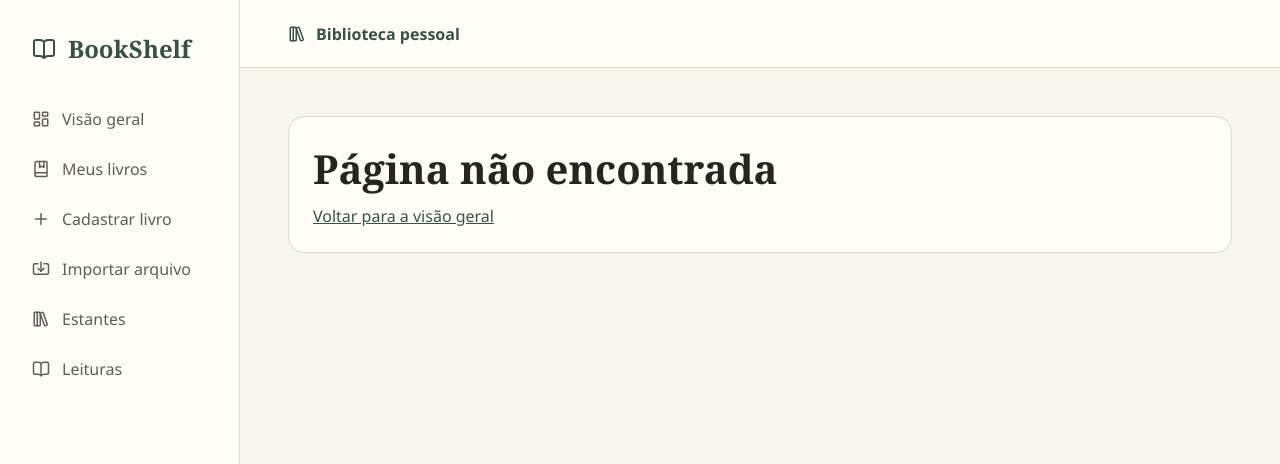
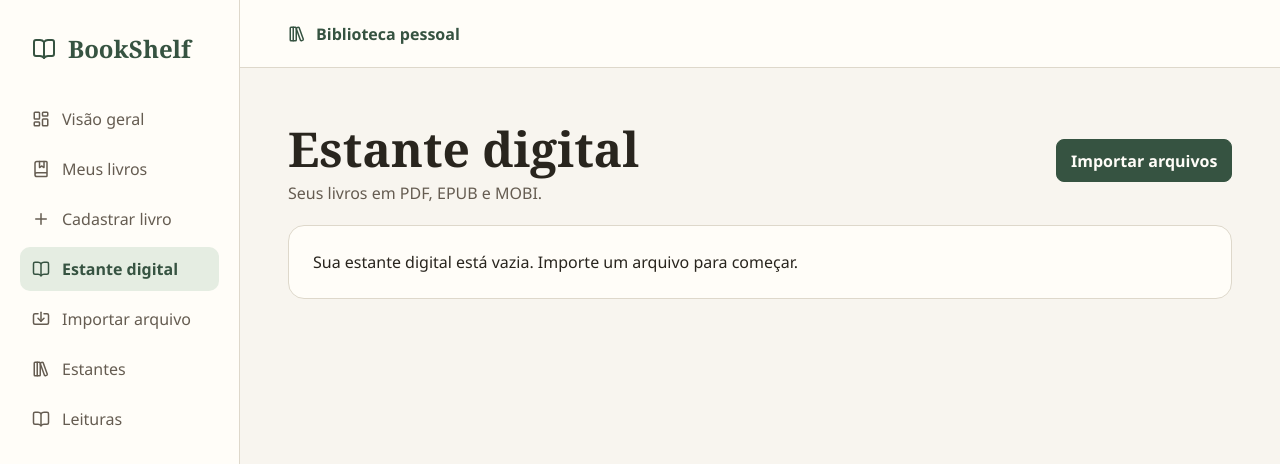
Before and after one commit to Ry4nBR/readverse, a React (Vite) app: page /biblioteca-digital in a window 1280 px wide. Shown: the top 464 px of the page. Built offline with nearby package versions, Linux system fonts and the light colour scheme.

Commit message:
feat: apresenta a estante digital separada da física

```diff
--- a/src/components/DigitalLibrary.module.css
+++ b/src/components/DigitalLibrary.module.css
@@ -16,3 +16,14 @@
 .progress { width: 100%; accent-color: var(--accent); }
 .importErrors { margin: 0; padding-inline-start: 1.25rem; overflow-wrap: anywhere; }
 .draft { display: grid; gap: .625rem; }
+
+.format {
+  display: inline-block;
+  margin-bottom: .5rem;
+  padding: .125rem .5rem;
+  border-radius: .375rem;
+  background: var(--accent-light);
+  color: var(--accent);
+  font-size: .75rem;
+  font-weight: 700;
+}
--- /dev/null
+++ b/src/pages/DigitalShelfPage.jsx
@@ -0,0 +1,64 @@
+import { useEffect, useState } from 'react'
+import { Link, useLocation } from 'react-router-dom'
+import BookCover from '../components/BookCover.jsx'
+import shared from '../components/PhysicalBook.module.css'
+import styles from '../components/DigitalLibrary.module.css'
+import { listDigitalBooks } from '../services/digitalBooks.js'
+import { readingStatuses } from '../utils/bookForm.js'
+
+export default function DigitalShelfPage() {
+  const { state } = useLocation()
+  const [books, setBooks] = useState(null)
+  const [error, setError] = useState('')
+  const [attempt, setAttempt] = useState(0)
+
+  useEffect(() => {
+    let active = true
+    listDigitalBooks().then((result) => {
+      if (active) setBooks(result.sort((a, b) => b.importedAt - a.importedAt))
+    }, (failure) => {
+      if (active) setError(failure.message)
+    })
+    return () => { active = false }
+  }, [attempt])
+
+  return (
+    <section className={shared.page}>
+      <header className={shared.pageHeader}>
+        <div>
+          <h1>Estante digital</h1>
+          <p>Seus livros em PDF, EPUB e MOBI.</p>
+        </div>
+        <Link className={shared.primary} to="/importacao">Importar arquivos</Link>
+      </header>
+      {state?.notice && <p role="status">{state.notice}</p>}
+      {error ? (
+        <div className={shared.panel}>
+          <p className={shared.error} role="alert">{error}</p>
+          <div><button type="button" className={shared.secondary} onClick={() => {
+            setError('')
+            setAttempt((current) => current + 1)
+          }}>Tentar novamente</button></div>
+        </div>
+      ) : !books ? <p role="status">Carregando estante digital…</p> : books.length === 0 ? (
+        <p className={shared.panel}>Sua estante digital está vazia. Importe um arquivo para começar.</p>
+      ) : (
+        <ul className={shared.shelf}>
+          {books.map((book) => (
+            <li key={book.id}>
+              <article className={shared.card}>
+                <BookCover coverBlob={book.coverBlob} />
+                <div className={shared.cardInfo}>
+                  <span className={styles.format}>{book.format.toUpperCase()}</span>
+                  <h2>{book.title}</h2>
+                  <p>{book.author}</p>
+                  <p className={shared.cardMeta}>{readingStatuses[book.status]}{book.genre && ' · ' + book.genre}</p>
+                </div>
+              </article>
+            </li>
+          ))}
+        </ul>
+      )}
+    </section>
+  )
+}
--- a/src/routes/AppRoutes.jsx
+++ b/src/routes/AppRoutes.jsx
@@ -2,6 +2,7 @@ import { Route, Routes } from 'react-router-dom'
 import LibraryLayout from '../layouts/LibraryLayout.jsx'
 import DashboardPage from '../pages/DashboardPage.jsx'
 
+import DigitalShelfPage from '../pages/DigitalShelfPage.jsx'
 import DigitalImportPage from '../pages/DigitalImportPage.jsx'
 import EditPhysicalBookPage from '../pages/EditPhysicalBookPage.jsx'
 import NewPhysicalBookPage from '../pages/NewPhysicalBookPage.jsx'
@@ -11,7 +12,7 @@ import PhysicalShelfPage from '../pages/PhysicalShelfPage.jsx'
 import SectionPage from '../pages/SectionPage.jsx'
 import { sections } from './sections.js'
 
-const futureSections = sections.filter(({ to }) => !['/cadastro', '/biblioteca', '/importacao'].includes(to))
+const futureSections = sections.filter(({ to }) => !['/cadastro', '/biblioteca', '/biblioteca-digital', '/importacao'].includes(to))
 
 export default function AppRoutes() {
   return (
@@ -21,6 +22,7 @@ export default function AppRoutes() {
         <Route path="biblioteca" element={<PhysicalShelfPage />} />
         <Route path="biblioteca/:bookId" element={<PhysicalBookDetailsPage />} />
         <Route path="biblioteca/:bookId/editar" element={<EditPhysicalBookPage />} />
+        <Route path="biblioteca-digital" element={<DigitalShelfPage />} />
         <Route path="importacao" element={<DigitalImportPage />} />
         <Route path="cadastro" element={<NewPhysicalBookPage />} />
         {futureSections.map(({ to, label }) => (
--- a/src/routes/sections.js
+++ b/src/routes/sections.js
@@ -3,6 +3,7 @@ import { BookMarked, BookOpen, Import, LibraryBig, Plus } from 'lucide-react'
 export const sections = [
   { to: '/biblioteca', label: 'Meus livros', icon: BookMarked },
   { to: '/cadastro', label: 'Cadastrar livro', icon: Plus },
+  { to: '/biblioteca-digital', label: 'Estante digital', icon: BookOpen },
   { to: '/importacao', label: 'Importar arquivo', icon: Import },
   { to: '/estantes', label: 'Estantes', icon: LibraryBig },
   { to: '/leituras', label: 'Leituras', icon: BookOpen },
```
